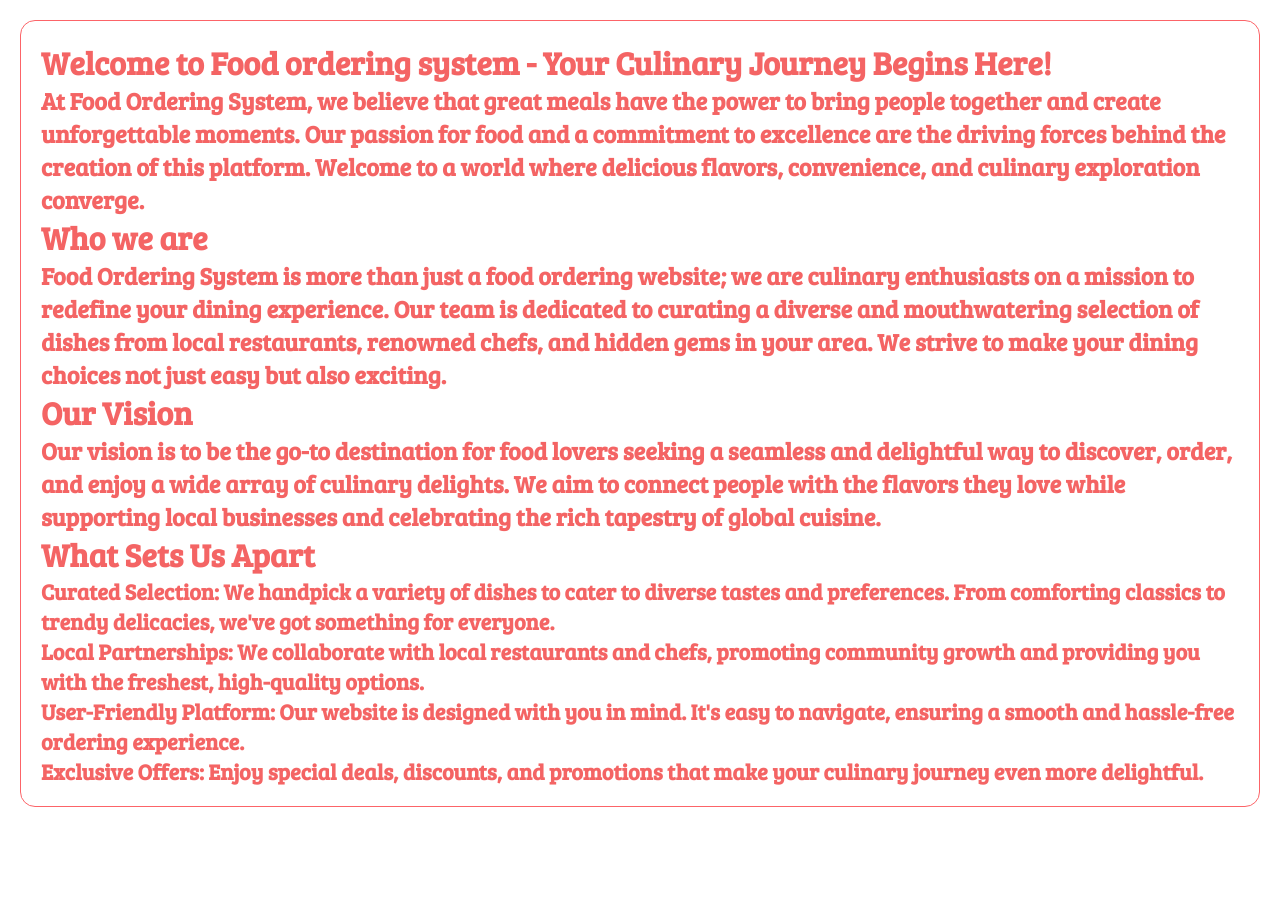
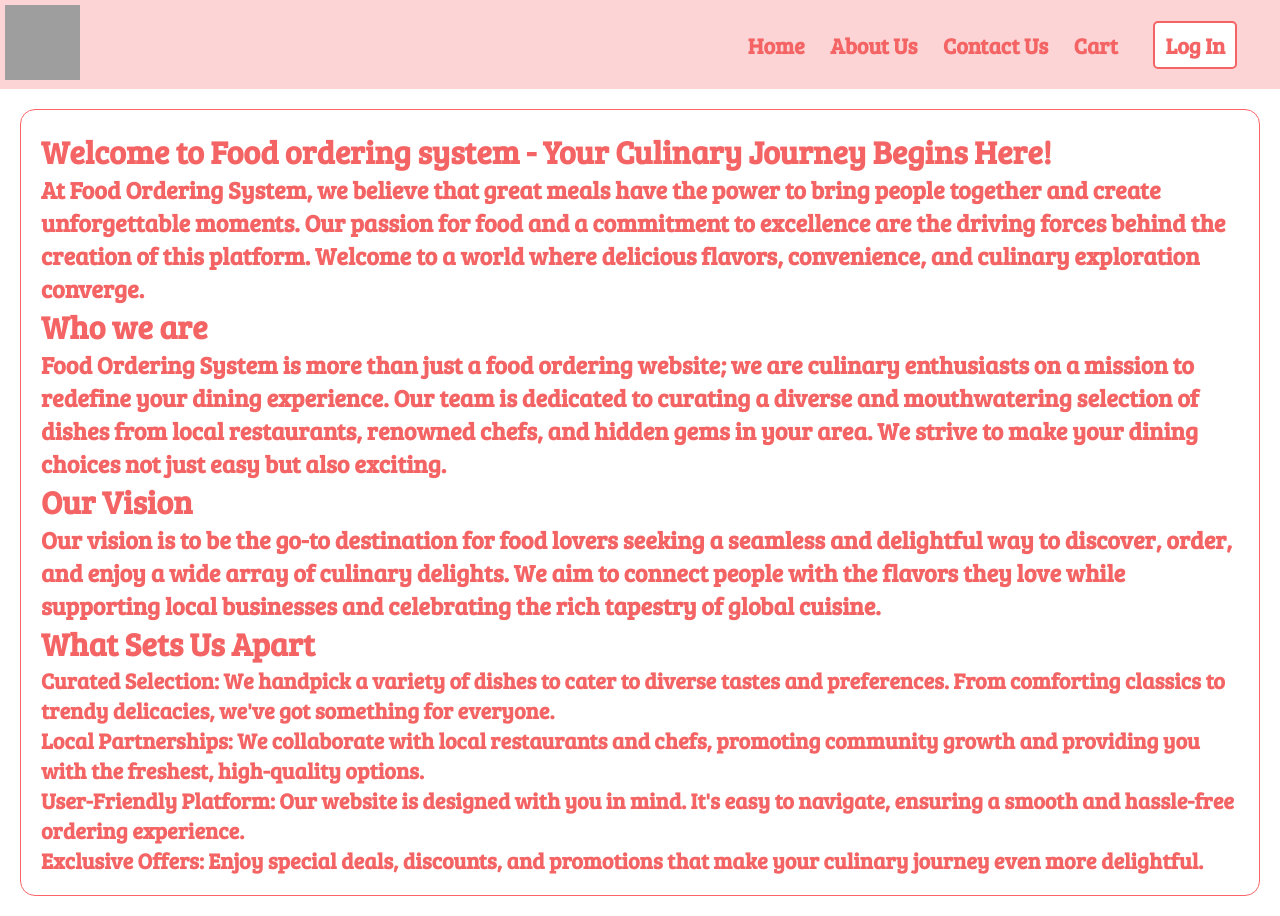
Before and after one commit to JayPatel1104/react-food-ordering-system-with-tailwind-css, a React (Vite) app: page /about in a window 1280 px wide. Before the commit the page ends 827 px from the top, so only its background shows below. Built offline with nearby package versions, Linux system fonts and the light colour scheme; grey boxes are pictures that could not be loaded.

Commit message:
routing the compoents using link

```diff
--- a/src/App.js
+++ b/src/App.js
@@ -5,18 +5,14 @@ import Body from "./components/Body";
 import Contact from "./components/Contact";
 import Error from "./components/Error";
 
-import {
-  BrowserRouter,
-  createBrowserRouter,
-  RouterProvider,
-} from "react-router-dom";
+import { Outlet, createBrowserRouter, RouterProvider } from "react-router-dom";
 import About from "./components/About";
 
 const Applayout = () => {
   return (
     <div className="app">
       <Header></Header>
-      <Body></Body>
+      <Outlet />
     </div>
   );
 };
@@ -26,9 +22,12 @@ const appRouter = createBrowserRouter([
     path: "/",
     element: <Applayout></Applayout>,
     errorElement: <Error></Error>,
+    children: [
+      { path: "/", element: <Body></Body> },
+      { path: "/about", element: <About></About> },
+      { path: "/contact", element: <Contact></Contact> },
+    ],
   },
-  { path: "/about", element: <About></About> },
-  { path: "/contact", element: <Contact></Contact> },
 ]);
 
 const root = ReactDOM.createRoot(document.getElementById("root"));
--- a/src/components/Header.js
+++ b/src/components/Header.js
@@ -1,5 +1,6 @@
 import { LOGO_URL } from "../utils/constants";
 import { useState, useEffect } from "react";
+import { Link } from "react-router-dom";
 
 const Header = () => {
   const [btnName, setBtnName] = useState("Log In");
@@ -16,13 +17,13 @@ const Header = () => {
       <div className="nav-items">
         <ul>
           <li>
-            <a href="#">Home</a>
+            <Link to="/">Home</Link>
           </li>
           <li>
-            <a href="#">About Us</a>
+            <Link to="/about">About Us</Link>
           </li>
           <li>
-            <a href="#">Contact Us</a>
+            <Link to="/contact">Contact Us</Link>
           </li>
           <li>
             <a href="#">Cart</a>
--- a/style.css
+++ b/style.css
@@ -100,7 +100,7 @@ a {
   margin: 0px;
   padding: 0px;
   flex-wrap: wrap;
-  justify-content: space-between;
+  justify-content: center;
 }
 .shimmer-container {
   width: 100%;
```
Also changed, not shown: 1 other file (tests, documents, lock files or other folders).
